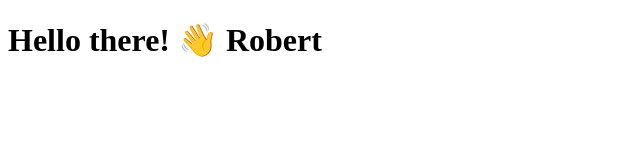
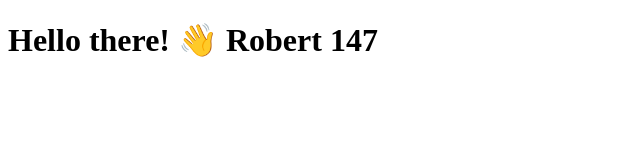
Before and after one commit to wagareavadhut18/react-20-project, a React (Vite) app: page / in a window 1280 px wide. Shown: the top 160 px of the page, without its empty margins (0-640 px from the left). Built offline with nearby package versions, Linux system fonts and the light colour scheme.

Commit message:
passing array using props

```diff
--- a/src/App.jsx
+++ b/src/App.jsx
@@ -1,9 +1,15 @@
 import Hello from "./components/Hello";
 
 function App() {
+  const seatNumbers = [1, 4, 7];
   return (
     <div className="App">
-      <Hello name="Robert" message="Hello there!" emoji="👋" />
+      <Hello
+        name="Robert"
+        message="Hello there!"
+        emoji="👋"
+        seatNumbers={seatNumbers}
+      />
     </div>
   );
 }
--- a/src/components/Hello.jsx
+++ b/src/components/Hello.jsx
@@ -1,7 +1,7 @@
-function Hello({ message, name, emoji }) {
+function Hello({ message, name, emoji, seatNumbers }) {
   return (
     <h1>
-      {message} {emoji} {name}
+      {message} {emoji} {name} {seatNumbers}
     </h1>
   );
 }
```
